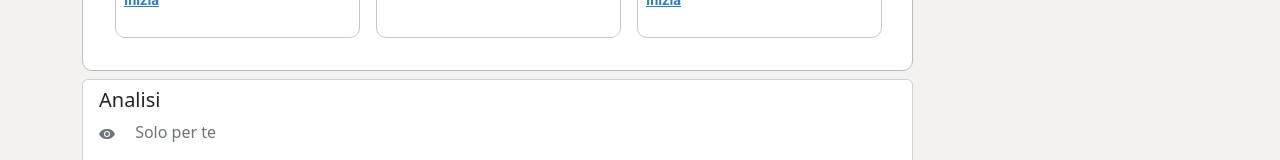
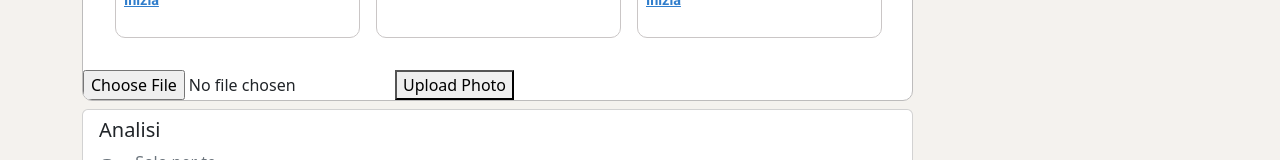
Before and after one commit to lucanardi00/BW-III, a React (Vite) app: page / in a window 1280 px wide. Shown: the part 604-764 px from the top of the page. Built offline with nearby package versions, Linux system fonts and the light colour scheme; no server answers.

Commit message:
addPhotoProfile

```diff
--- a/src/components/ProfilePresentation.jsx
+++ b/src/components/ProfilePresentation.jsx
@@ -1,4 +1,4 @@
-import { useEffect } from "react";
+import { useEffect, useState } from "react";
 import { Button } from "react-bootstrap";
 import { useDispatch, useSelector } from "react-redux";
 import { fetchUserProfileAction } from "../redux/actions";
@@ -10,6 +10,44 @@ import Slider from "react-slick";
 const ProfilePresentation = () => {
   const dispatch = useDispatch();
   const myProfile = useSelector((state) => state.getFetch.profile);
+  const [image, setImage] = useState("");
+  console.log("immagine", image);
+
+  const handleFileChange = (event) => {
+    setImage(event.target.files[0]);
+  };
+
+  const handleSubmit = (event) => {
+    event.preventDefault();
+
+    const formData = new FormData();
+    formData.append("profile", image);
+    updatePhotoProfileAction("66431ae955621a0015c15fd2", formData);
+  };
+  const updatePhotoProfileAction = async (userId, formData) => {
+    try {
+      const response = await fetch(
+        `https://striveschool-api.herokuapp.com/api/profile/${userId}/picture`,
+        {
+          method: "POST",
+          headers: {
+            Authorization:
+              "Bearer eyJhbGciOiJIUzI1NiIsInR5cCI6IkpXVCJ9.eyJfaWQiOiI2NjQzMWFlOTU1NjIxYTAwMTVjMTVmZDIiLCJpYXQiOjE3MTU2NzM4MzMsImV4cCI6MTcxNjg4MzQzM30.ri-G1Ow1lNp8ezUcHFJPFvJs5VRkCvBr3P-y85XpdAw",
+          },
+          body: formData,
+        }
+      );
+      if (response.ok) {
+        const data = await response.json();
+        console.log("foto passata", data);
+      } else {
+        console.log("error");
+        throw new Error("Errore nell'aggiornamento della foto del profilo 😥");
+      }
+    } catch (error) {
+      console.log("Errore nell'aggiornamento della foto del profilo", error);
+    }
+  };
 
   useEffect(() => {
     dispatch(fetchUserProfileAction("me"));
@@ -122,6 +160,12 @@ const ProfilePresentation = () => {
           </div>
         </Slider>
       </div>
+      <div>
+        <form onSubmit={handleSubmit}>
+          <input type="file" name="profile" onChange={handleFileChange} />
+          <button type="submit">Upload Photo</button>
+        </form>
+      </div>
     </div>
   );
 };
--- a/src/redux/actions/index.js
+++ b/src/redux/actions/index.js
@@ -9,7 +9,7 @@ export const fetchUserProfileAction = (query) => {
         {
           headers: {
             Authorization:
-              "Bearer eyJhbGciOiJIUzI1NiIsInR5cCI6IkpXVCJ9.eyJfaWQiOiI2NjQxYzAxZTE2N2U1MzAwMTVmYTY5NzciLCJpYXQiOjE3MTU1ODUwNTUsImV4cCI6MTcxNjc5NDY1NX0.oMCLB4PAEReTiWGPS97aY6U0owrc4rQySh7kmp9695Y",
+              "Bearer eyJhbGciOiJIUzI1NiIsInR5cCI6IkpXVCJ9.eyJfaWQiOiI2NjQzMWFlOTU1NjIxYTAwMTVjMTVmZDIiLCJpYXQiOjE3MTU2NzM4MzMsImV4cCI6MTcxNjg4MzQzM30.ri-G1Ow1lNp8ezUcHFJPFvJs5VRkCvBr3P-y85XpdAw",
           },
         }
       );
```
Also changed, not shown: src/redux/actions/updatePhoto.js (added, +29 -0 lines).
